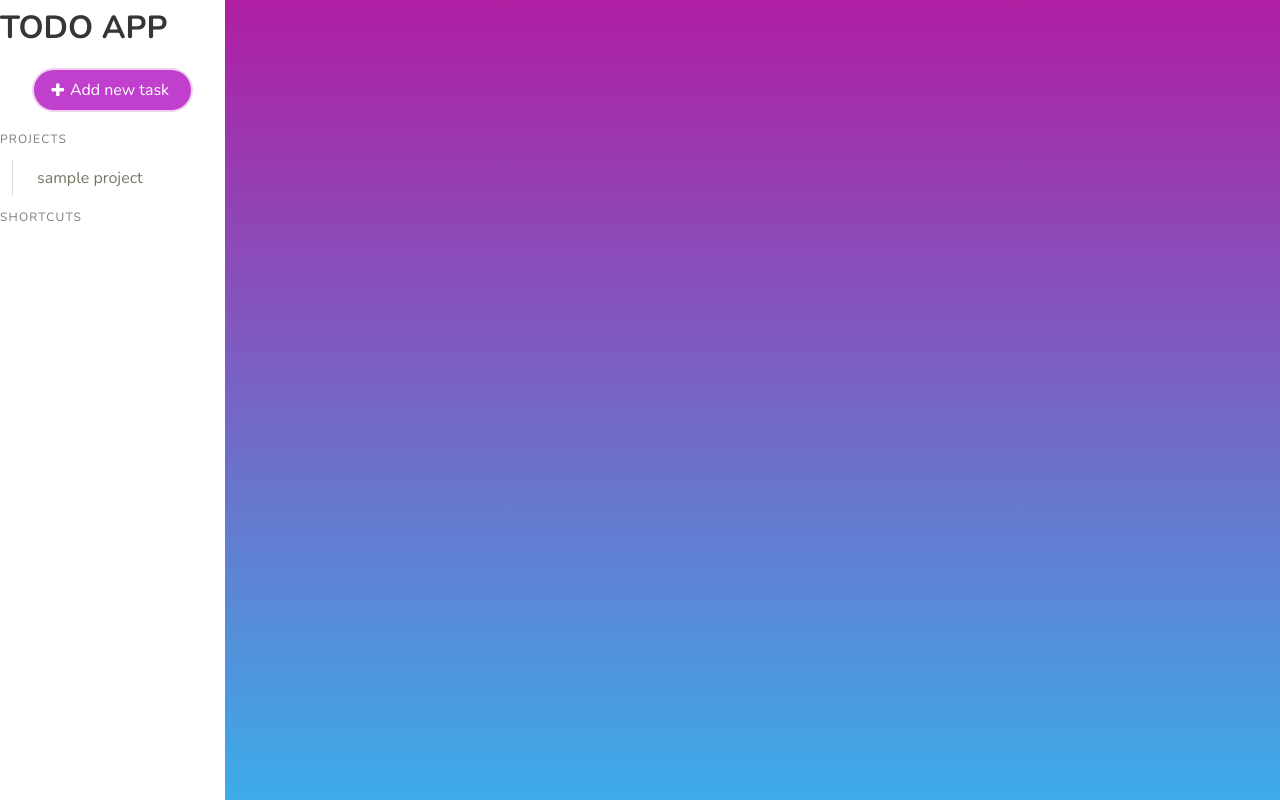
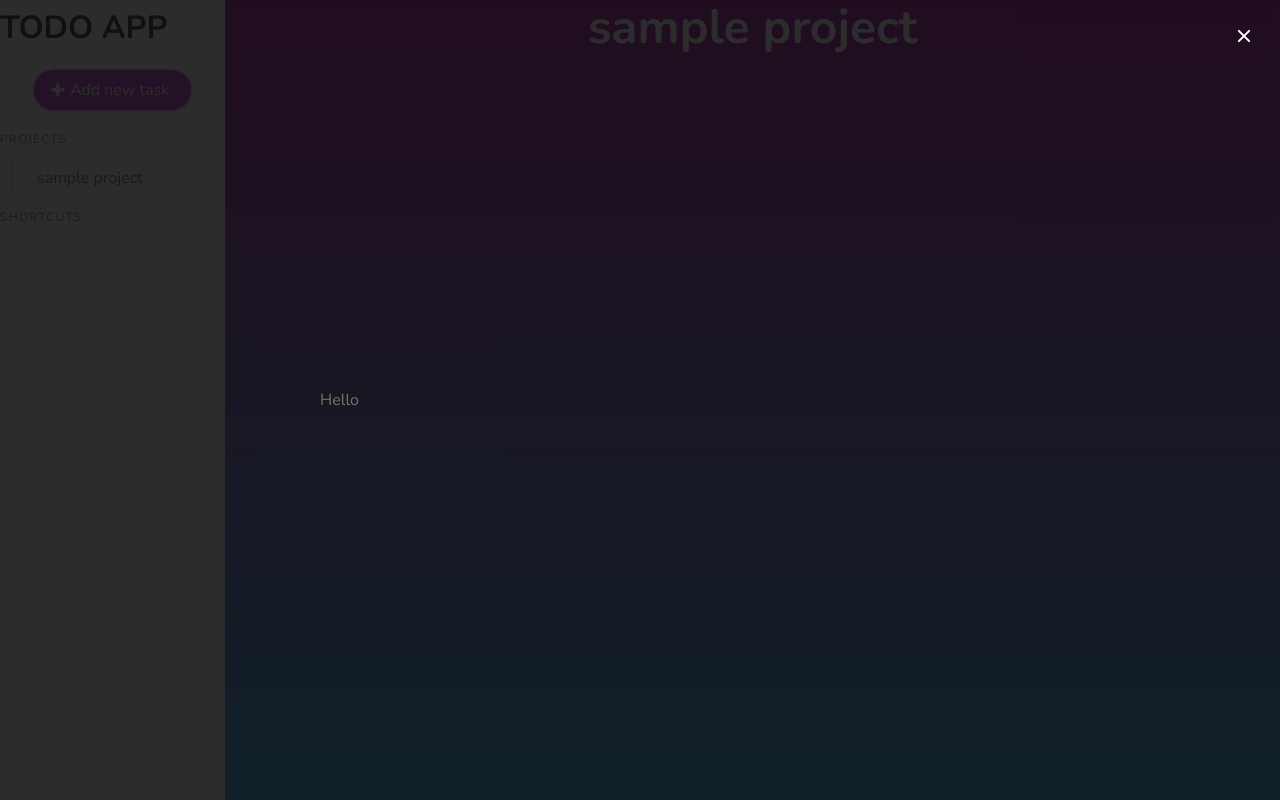
Before and after one commit to vollantre/todo-list, a website built with webpack: page dist/index.html in a window 1280 px wide. Both pictures are taken after a click on the button "Add new task". Built offline with nearby package versions, Linux system fonts and the light colour scheme.

Commit message:
add modal

```diff
--- /dev/null
+++ b/src/Project.js
@@ -0,0 +1,3 @@
+export default () => {
+	return {};
+}
--- /dev/null
+++ b/src/TodoItem.js
@@ -0,0 +1,3 @@
+export default () => {
+  return {};
+}
--- a/src/index.js
+++ b/src/index.js
@@ -1,6 +1,8 @@
-import './mystyles.scss';
+import "./mystyles.scss";
 
 const todos = [];
 
-const addTodoBtn = document.getElementById('add-todo');
-addTodoBtn.addEventListener("click", () => console.log('XDDDDdD'));
+const addProjectBtn = document.getElementById("add-project");
+addProjectBtn.addEventListener("click", () => {
+  document.querySelector(".modal").classList.add("is-active");
+});
--- a/src/mystyles.scss
+++ b/src/mystyles.scss
@@ -11,7 +11,8 @@ $beige-light: #D0D1CD;
 $beige-lighter: #EFF0EB;
 
 // Update Bulma's global variables
-$family-sans-serif: "Nunito", sans-serif;
+$family-sans-serif: "Nunito",
+sans-serif;
 $grey-dark: $brown;
 $grey-light: $beige-light;
 $primary: $purple;
```
Also changed, not shown: dist/css/stylesheet.css, dist/index.html, dist/main.js.
